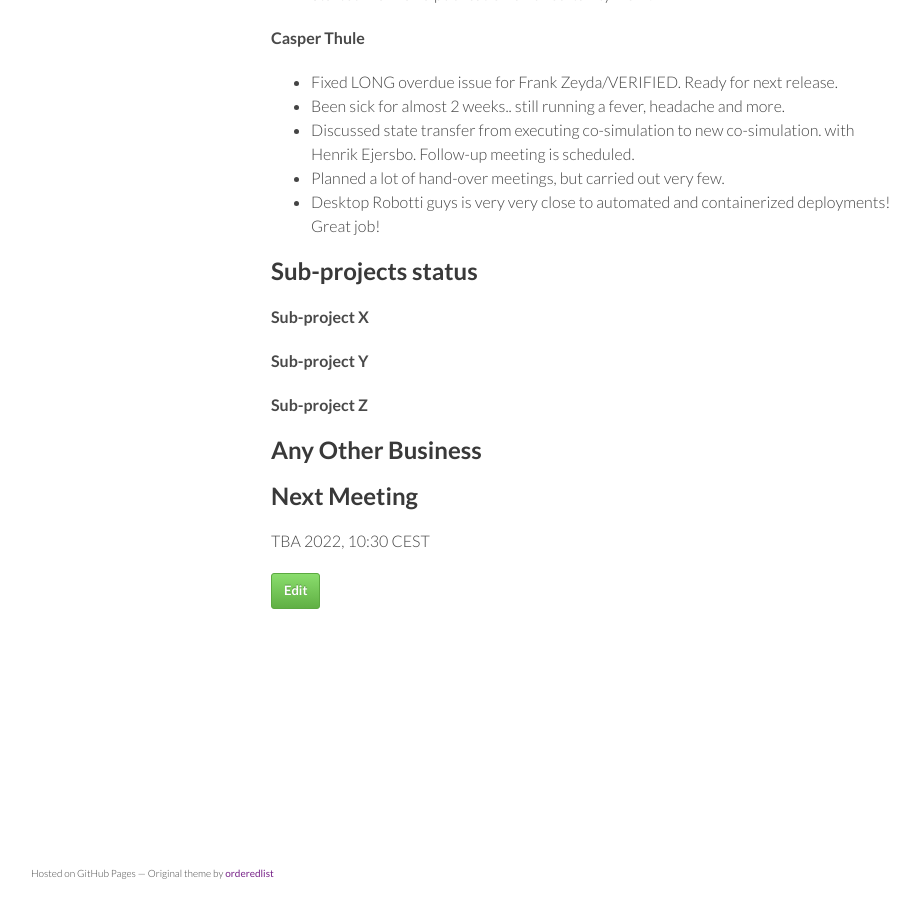
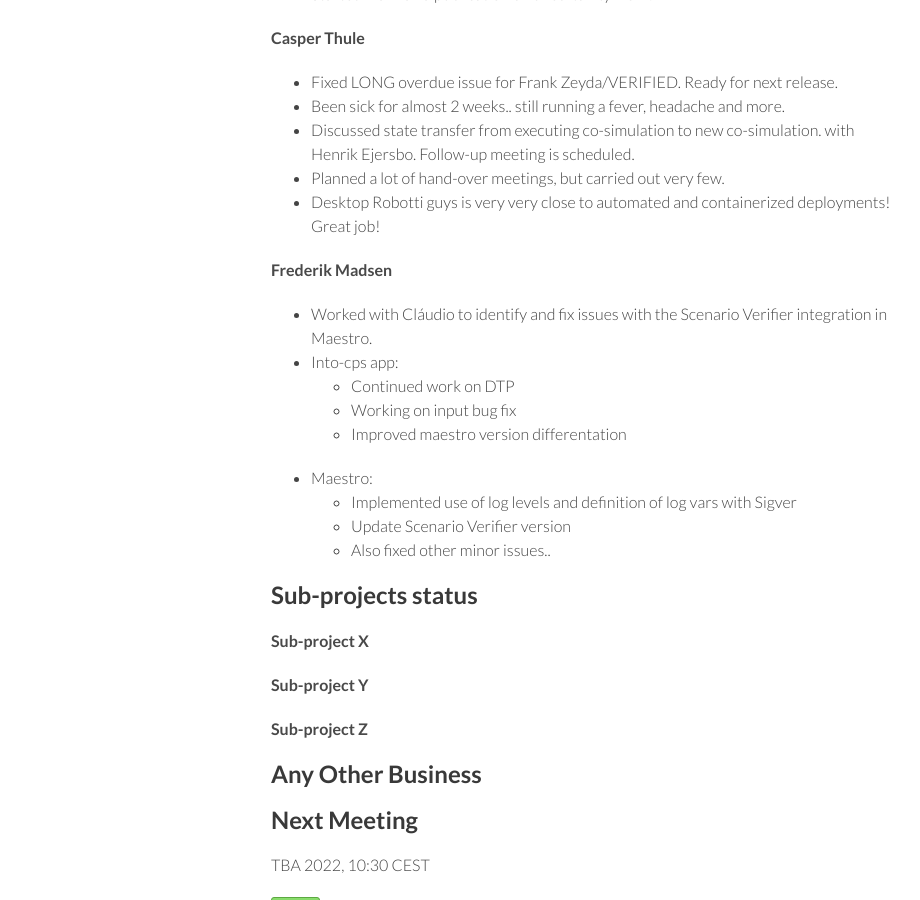
Before and after one commit to digitaltwincentre/digitaltwincentre.github.io, a Jekyll site: the page built from _biweeklies/Biweekly-51.md, in a window 1280 px wide and 900 px high, scrolled down 1051 px. Shown: the whole window, without its empty margins (179-1099 px from the left). Built offline with Jekyll 4.4.1, drawn with Linux system fonts in a browser that asks for light colours; nearby versions of some CDN libraries.

Commit message:
Update Biweekly-51.md

```diff
--- a/_biweeklies/Biweekly-51.md
+++ b/_biweeklies/Biweekly-51.md
@@ -54,6 +54,18 @@ date: 10 December 2021, 1030 CEST
 * Planned a lot of hand-over meetings, but carried out very few.
 * Desktop Robotti guys is very very close to automated and containerized deployments! Great job!
 
+#### Frederik Madsen
+* Worked with Cláudio to identify and fix issues with the Scenario Verifier integration in Maestro.
+* Into-cps app:
+	* Continued work on DTP
+	* Working on input bug fix
+	* Improved maestro version differentation
+
+* Maestro:
+	* Implemented use of log levels and definition of log vars with Sigver
+	* Update Scenario Verifier version
+	* Also fixed other minor issues..
+
 ## Sub-projects status
 
 
```
